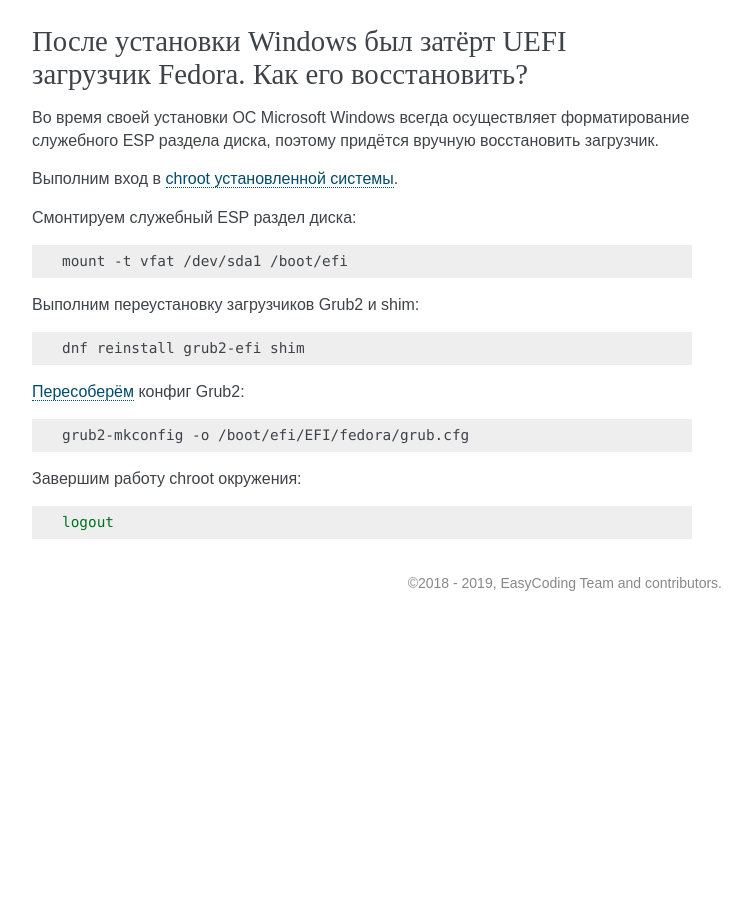
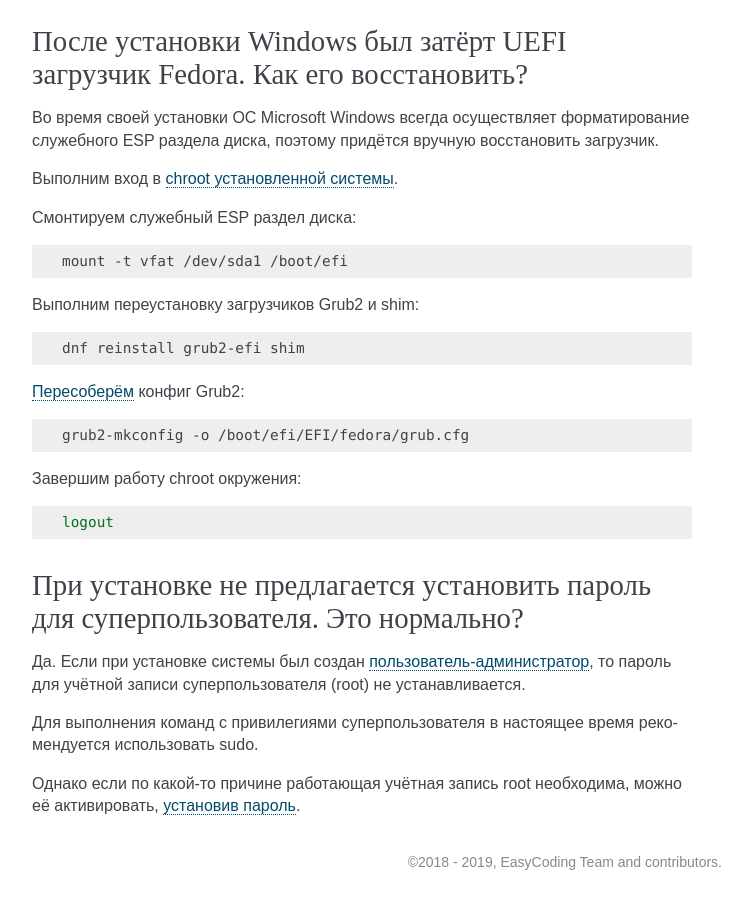
Before and after one commit to RussianFedora/FAQ, a Sphinx documentation site: the page built from source/installation.rst, in a window 1280 px wide and 900 px high, scrolled down 6442 px. Shown: the whole window, without its empty margins (388-1137 px from the left). Built offline with Sphinx 7.4.7, drawn with Linux system fonts in a browser that asks for light colours; before the commit the page ends 7063 px from its top, so only the background shows below that; some of the changed text lies outside the part shown.

Commit message:
Added question about root account after installation.

```diff
--- a/source/installation.rst
+++ b/source/installation.rst
@@ -380,3 +380,15 @@
 .. code-block:: bash
 
     logout
+
+.. index:: installation, sudo, root, password
+.. _root-no-password:
+
+При установке не предлагается установить пароль для суперпользователя. Это нормально?
+========================================================================================
+
+Да. Если при установке системы был создан :ref:`пользователь-администратор <admin-vs-user>`, то пароль для учётной записи суперпользователя (root) не устанавливается.
+
+Для выполнения команд с привилегиями суперпользователя в настоящее время рекомендуется использовать sudo.
+
+Однако если по какой-то причине работающая учётная запись root необходима, можно её активировать, :ref:`установив пароль <root-password>`.
```
